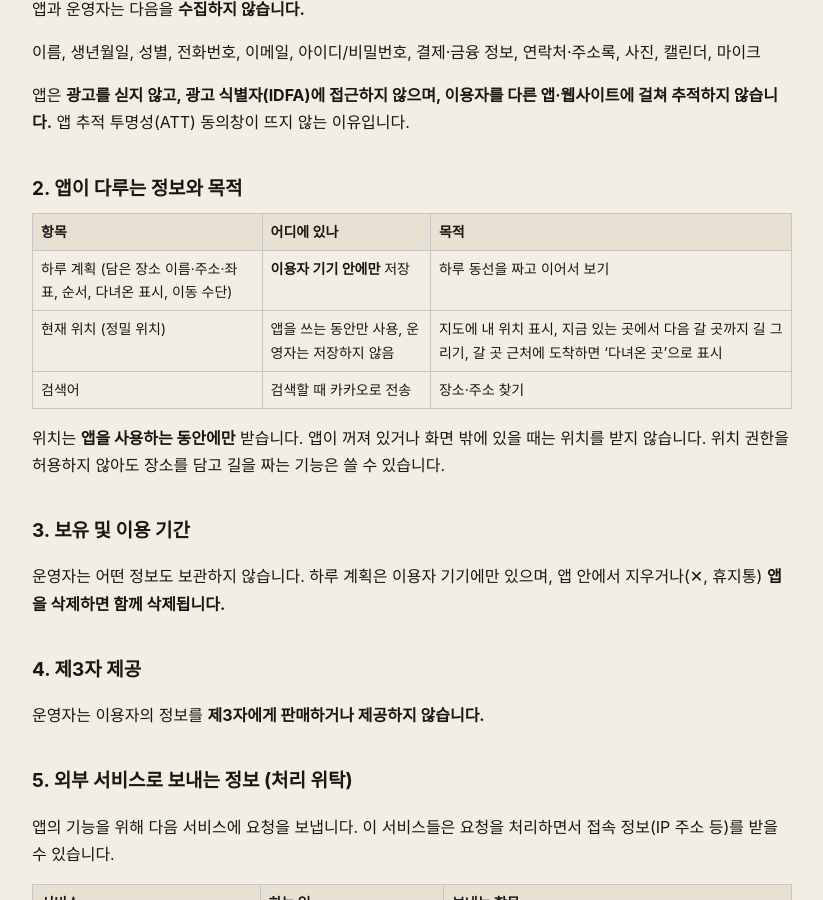
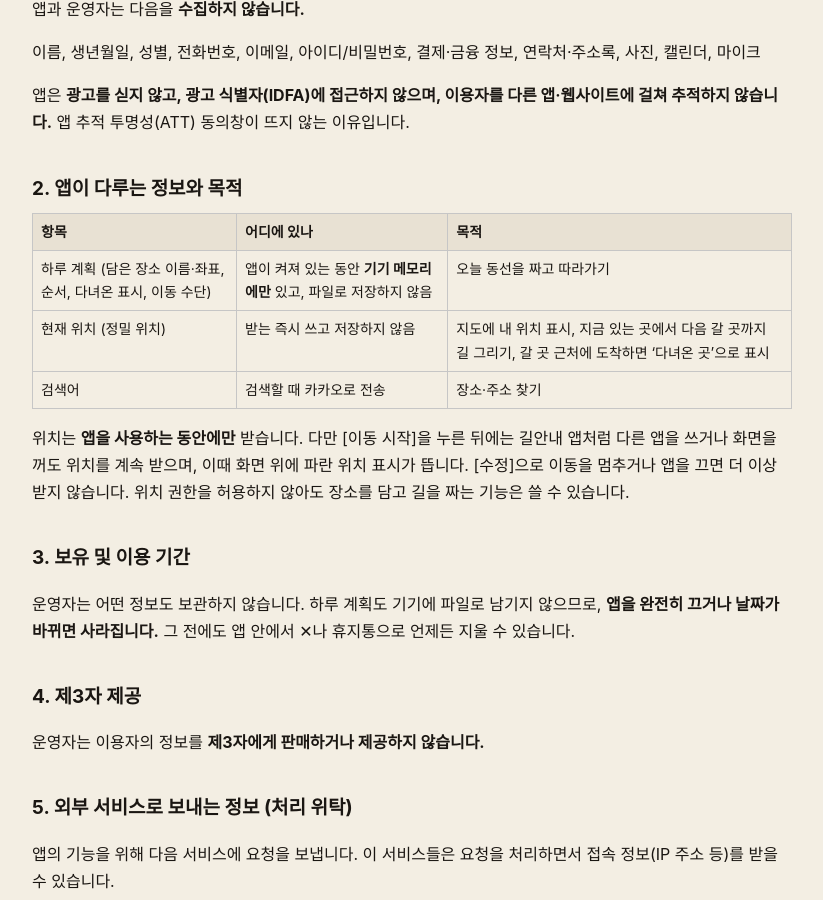
Before and after one commit to julie16520-spec/nojudgeman-legal, a Jekyll site: the page built from kankan/privacy.md, in a window 1280 px wide and 900 px high, scrolled down 326 px. Shown: the whole window, without its empty margins (228-1051 px from the left). Built offline with Jekyll 4.4.1, drawn with Linux system fonts in a browser that asks for light colours; some of the changed text lies outside the part shown.

Commit message:
칸칸 개인정보처리방침: 계획 저장 안 함, 이동 중 백그라운드 위치
Co-Authored-By: Claude Opus 5.5 <noreply@anthropic.com>

```diff
--- a/kankan/privacy.md
+++ b/kankan/privacy.md
@@ -21,15 +21,15 @@ title: 칸칸 개인정보처리방침
 
 | 항목 | 어디에 있나 | 목적 |
 |---|---|---|
-| 하루 계획 (담은 장소 이름·주소·좌표, 순서, 다녀온 표시, 이동 수단) | **이용자 기기 안에만** 저장 | 하루 동선을 짜고 이어서 보기 |
-| 현재 위치 (정밀 위치) | 앱을 쓰는 동안만 사용, 운영자는 저장하지 않음 | 지도에 내 위치 표시, 지금 있는 곳에서 다음 갈 곳까지 길 그리기, 갈 곳 근처에 도착하면 '다녀온 곳'으로 표시 |
+| 하루 계획 (담은 장소 이름·좌표, 순서, 다녀온 표시, 이동 수단) | 앱이 켜져 있는 동안 **기기 메모리에만** 있고, 파일로 저장하지 않음 | 오늘 동선을 짜고 따라가기 |
+| 현재 위치 (정밀 위치) | 받는 즉시 쓰고 저장하지 않음 | 지도에 내 위치 표시, 지금 있는 곳에서 다음 갈 곳까지 길 그리기, 갈 곳 근처에 도착하면 '다녀온 곳'으로 표시 |
 | 검색어 | 검색할 때 카카오로 전송 | 장소·주소 찾기 |
 
-위치는 **앱을 사용하는 동안에만** 받습니다. 앱이 꺼져 있거나 화면 밖에 있을 때는 위치를 받지 않습니다. 위치 권한을 허용하지 않아도 장소를 담고 길을 짜는 기능은 쓸 수 있습니다.
+위치는 **앱을 사용하는 동안에만** 받습니다. 다만 [이동 시작]을 누른 뒤에는 길안내 앱처럼 다른 앱을 쓰거나 화면을 꺼도 위치를 계속 받으며, 이때 화면 위에 파란 위치 표시가 뜹니다. [수정]으로 이동을 멈추거나 앱을 끄면 더 이상 받지 않습니다. 위치 권한을 허용하지 않아도 장소를 담고 길을 짜는 기능은 쓸 수 있습니다.
 
 ## 3. 보유 및 이용 기간
 
-운영자는 어떤 정보도 보관하지 않습니다. 하루 계획은 이용자 기기에만 있으며, 앱 안에서 지우거나(✕, 휴지통) **앱을 삭제하면 함께 삭제됩니다.**
+운영자는 어떤 정보도 보관하지 않습니다. 하루 계획도 기기에 파일로 남기지 않으므로, **앱을 완전히 끄거나 날짜가 바뀌면 사라집니다.** 그 전에도 앱 안에서 ✕나 휴지통으로 언제든 지울 수 있습니다.
 
 ## 4. 제3자 제공
 
@@ -70,7 +70,7 @@ Mapbox, Inc.는 미국에 있는 회사로, 다음 정보가 국외로 전송됩
 운영자가 보관하는 정보가 없으므로, 이용자는 앱에서 직접 권리를 행사합니다.
 
 1. **열람·수정** — 앱 위 창에서 담은 곳을 언제든 보고 바꿀 수 있습니다.
-2. **삭제** — 한 곳씩 ✕, 전체는 휴지통으로 지웁니다. 앱을 삭제하면 기기 안의 계획이 모두 지워집니다.
+2. **삭제** — 한 곳씩 ✕, 전체는 휴지통으로 지웁니다. 앱을 완전히 끄면 계획이 모두 사라집니다.
 3. **위치 사용 중지** — 아이폰 설정 → 칸칸 → 위치에서 언제든 끌 수 있습니다.
 
 ## 8. 만 14세 미만 아동
@@ -80,7 +80,7 @@ Mapbox, Inc.는 미국에 있는 회사로, 다음 정보가 국외로 전송됩
 ## 9. 안전성 확보 조치
 
 1. 외부 서비스와의 모든 통신은 HTTPS로 암호화합니다.
-2. 하루 계획은 기기 밖으로 나가지 않으며, 아이폰의 기본 데이터 보호를 받습니다.
+2. 하루 계획은 기기 밖으로 나가지 않으며, 파일로도 저장하지 않습니다.
 
 ## 10. 개인정보 보호책임자
 
```
